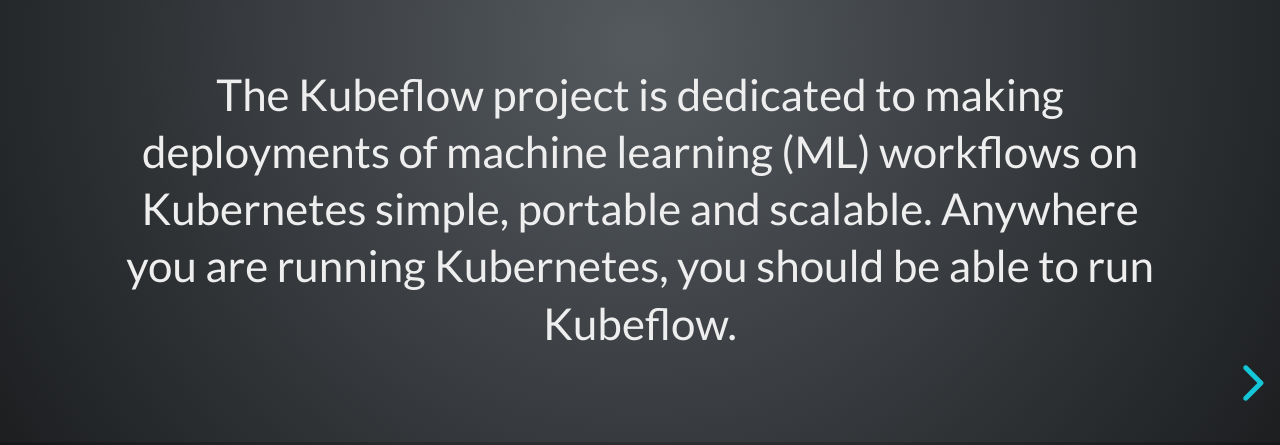
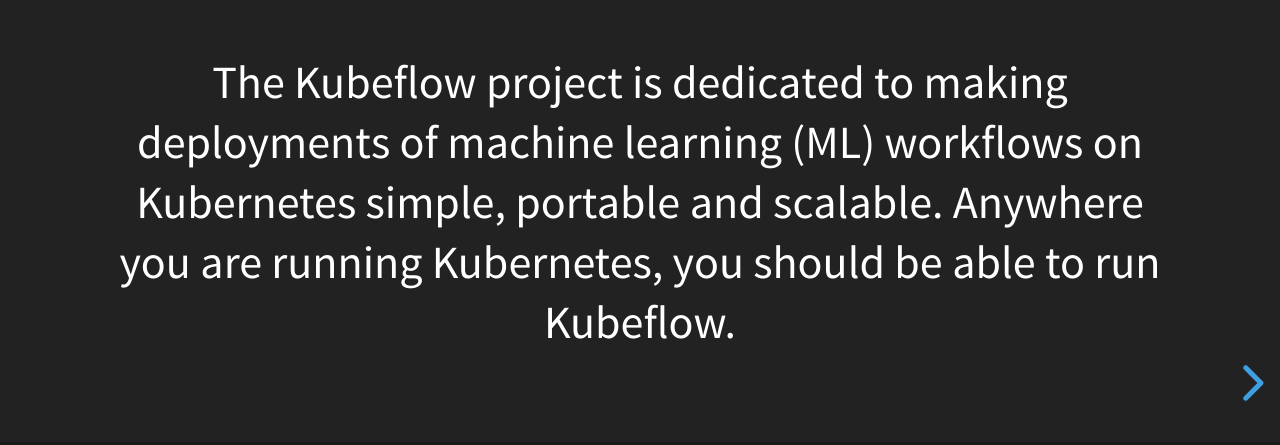
Before and after one commit to alvinhenrick/kubeflow-demo-slides, a website: page index.html in a window 1280 px wide. Shown: the part 355-800 px from the top of the page. Drawn offline with Linux system fonts and the light colour scheme.

Commit message:
change theme

```diff
--- a/index.html
+++ b/index.html
@@ -7,7 +7,7 @@
     <title>Training and Serving Models on Kubernetes with Kubeflow</title>
 
     <link rel="stylesheet" href="css/reveal.css">
-    <link rel="stylesheet" href="css/theme/league.css">
+    <link rel="stylesheet" href="css/theme/black.css">
 
     <!-- Theme used for syntax highlighting of code -->
     <link rel="stylesheet" href="lib/css/zenburn.css">
```
